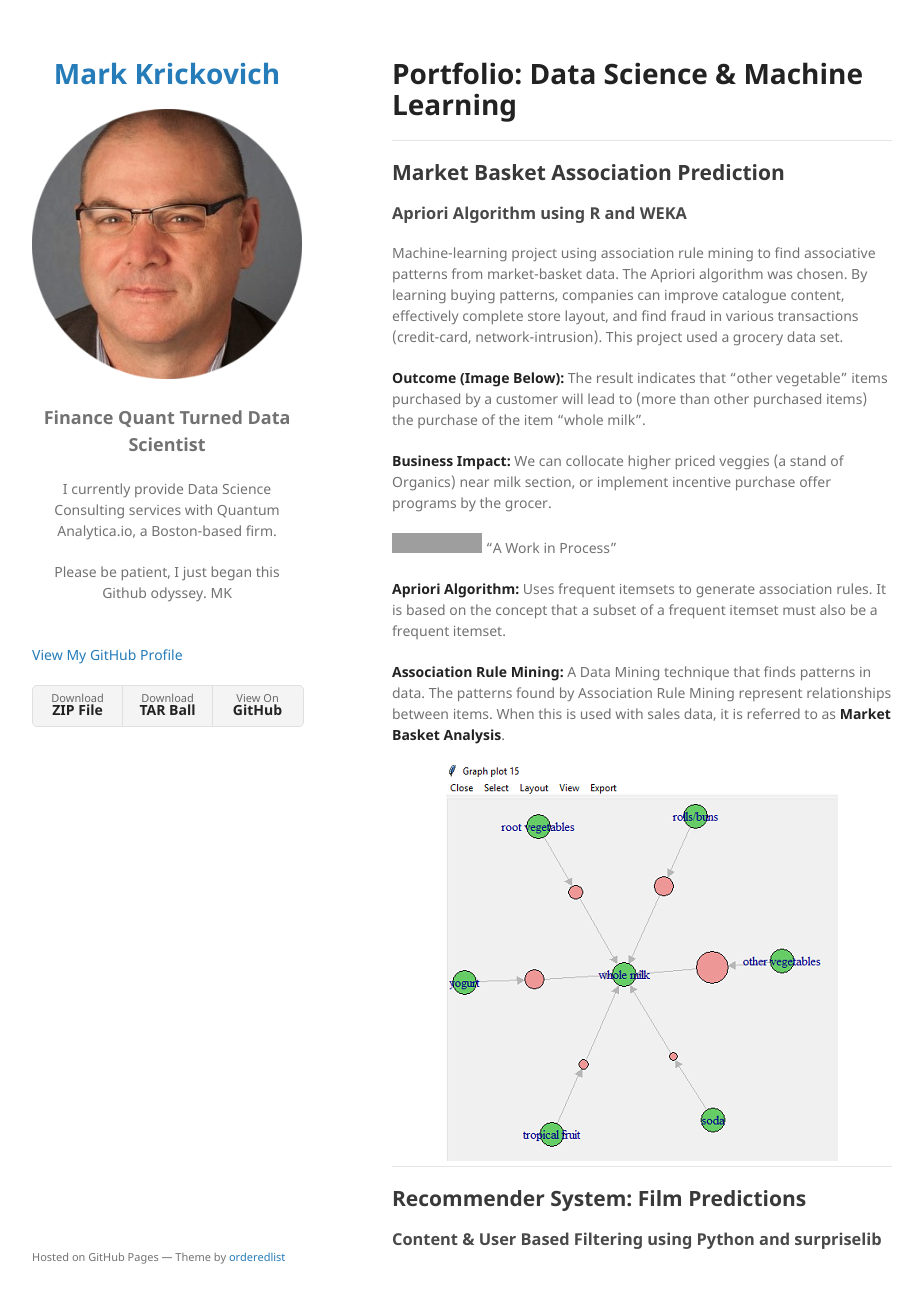
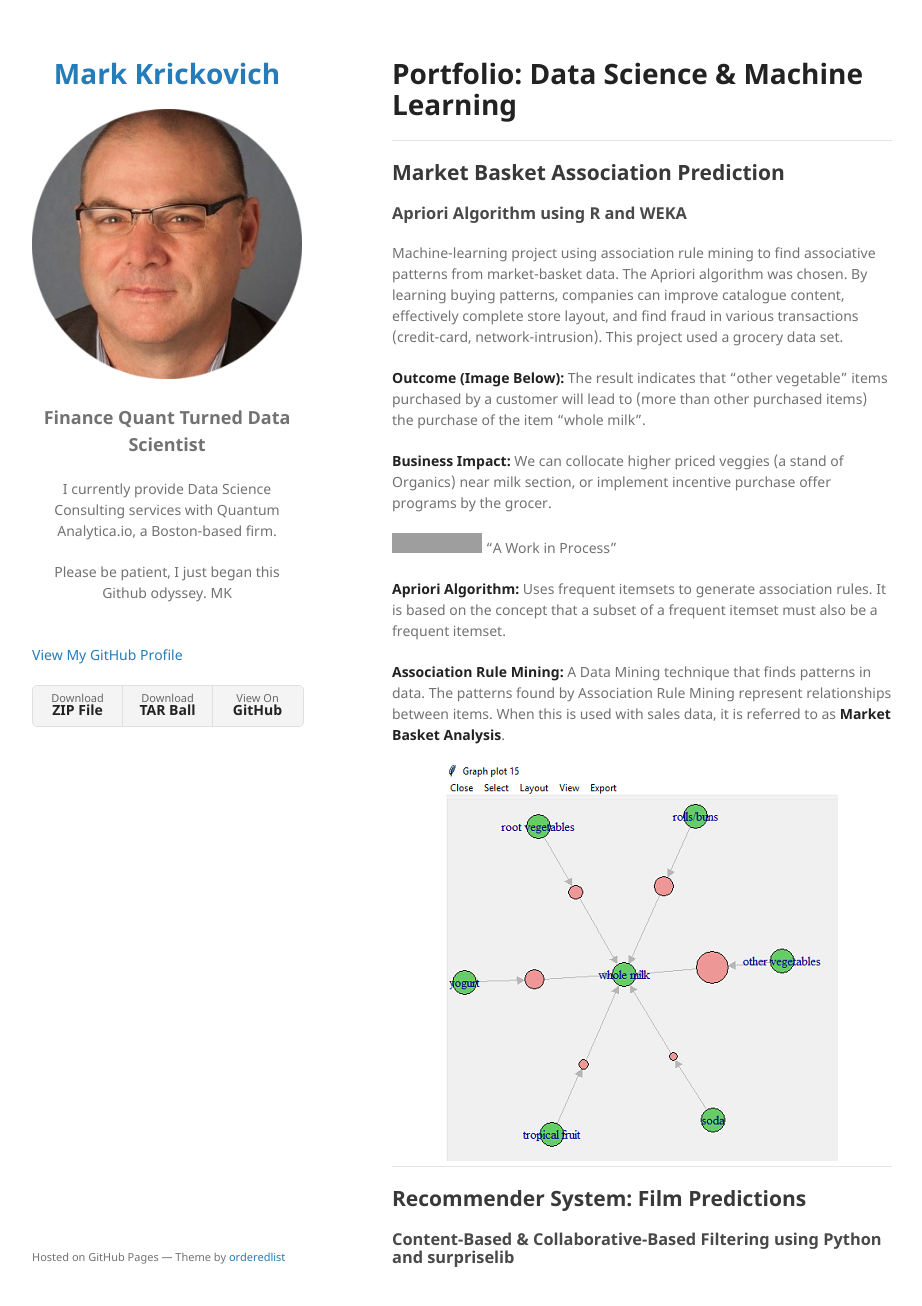
Before and after one commit to MarkKrickovich/MarkKrickovich.github.io, a Jekyll site: the page built from index.md, in a window 1280 px wide and 1336 px high. Shown: the top 1306 px of the window, without its empty margins (178-1100 px from the left). Built offline with Jekyll 4.4.1, drawn with Linux system fonts in a browser that asks for light colours; our own code applies the rules of GitHub Pages for plain Markdown files; grey boxes are pictures that could not be loaded.

Commit message:
Update index.md

```diff
--- a/index.md
+++ b/index.md
@@ -19,4 +19,4 @@ Machine-learning project using association rule mining to find associative patte
 
 ---
 ## Recommender System: Film Predictions
-###  Content & User Based Filtering using Python and surpriselib
+###  Content-Based & Collaborative-Based Filtering using Python and surpriselib
```
